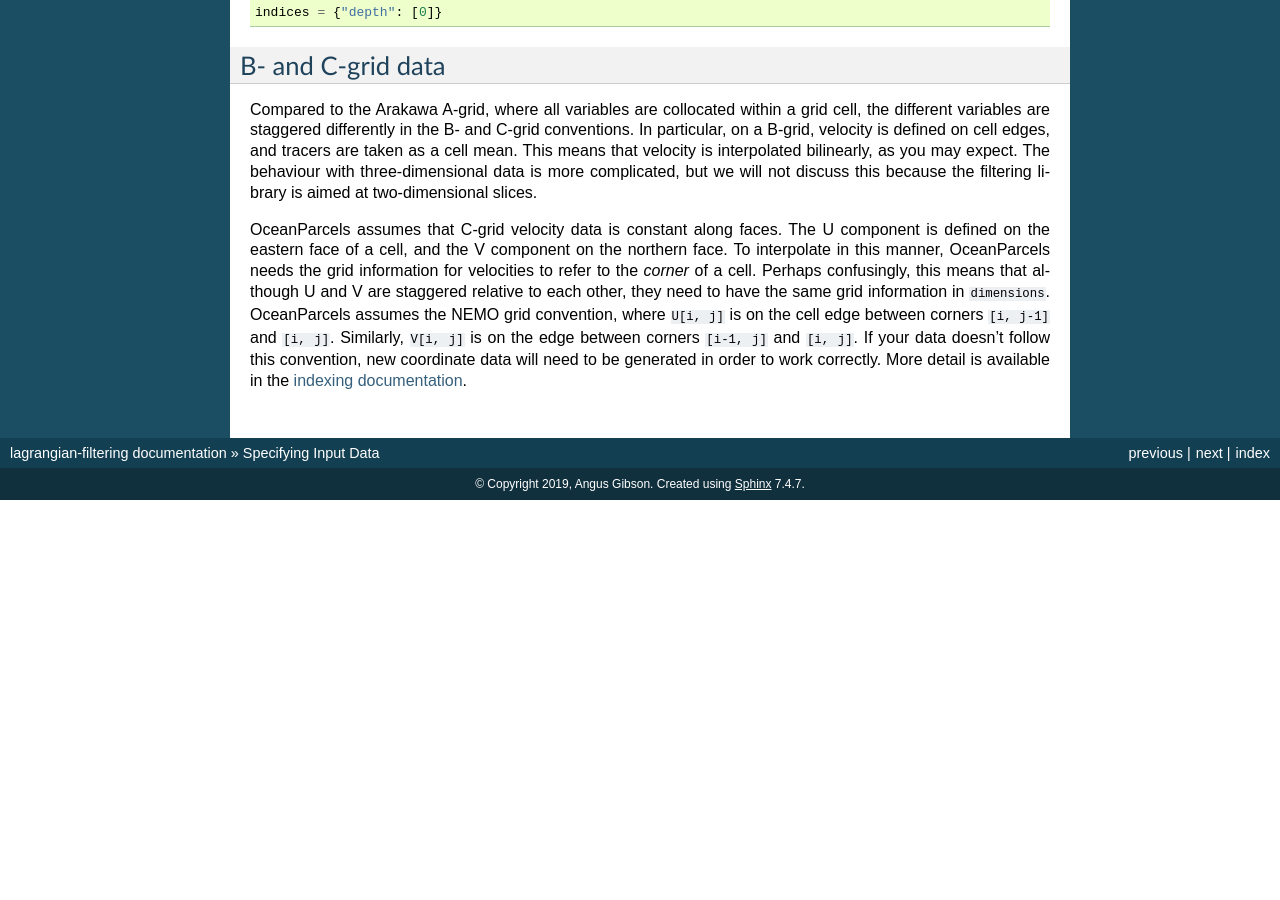
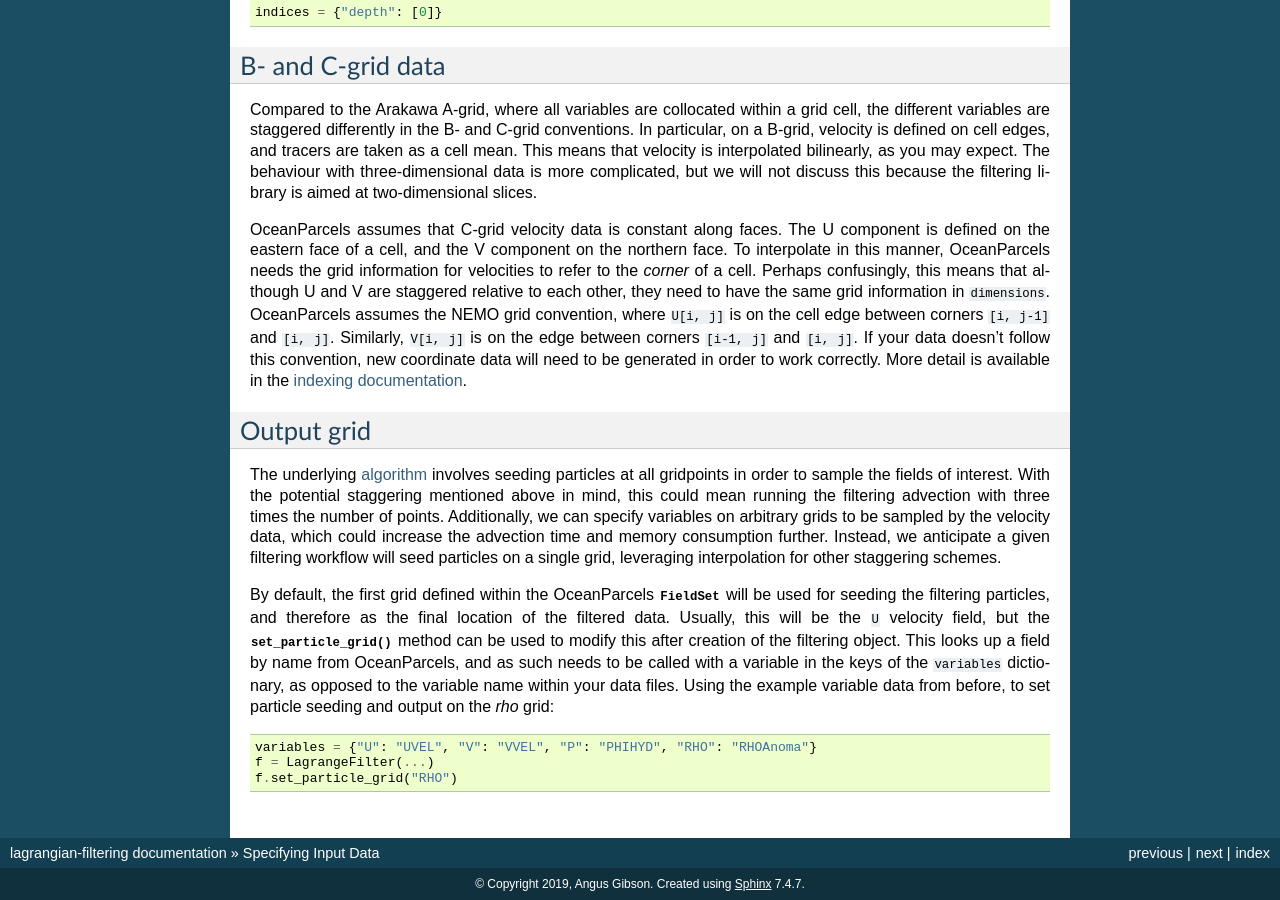
Before and after one commit to angus-g/lagrangian-filtering, a Sphinx documentation site: the page built from docs/data.rst, in a window 1280 px wide and 900 px high, scrolled down 1810 px. Built offline with Sphinx 7.4.7, drawn with Linux system fonts in a browser that asks for light colours; before the commit the page ends 2310 px from its top, so only the background shows below that.

Commit message:
Make the output file only use dimensions of the particle grid
Instead of copying dimensions from input variables across to the
output file, we now only reflect the grid on which the particles were
seeded in the output file, accurately locating the output data.

To not rely on the first FieldSet grid as the source of all truth, we
now also defer inertial filter creation, etc.

```diff
--- a/docs/data.rst
+++ b/docs/data.rst
@@ -152,3 +152,33 @@ in order to work correctly. More detail is available in the `indexing
 documentation`_.
 
 .. _indexing documentation: https://nbviewer.jupyter.org/github/OceanParcels/parcels/blob/master/parcels/examples/documentation_indexing.ipynb
+
+
+Output grid
+===========
+
+The underlying :doc:`algorithm <algorithm>` involves seeding particles
+at all gridpoints in order to sample the fields of interest. With the
+potential staggering mentioned above in mind, this could mean running
+the filtering advection with three times the number of
+points. Additionally, we can specify variables on arbitrary grids to
+be sampled by the velocity data, which could increase the advection
+time and memory consumption further. Instead, we anticipate a given
+filtering workflow will seed particles on a single grid, leveraging
+interpolation for other staggering schemes.
+
+By default, the first grid defined within the OceanParcels
+:py:class:`~parcels.fieldset.FieldSet` will be used for seeding the
+filtering particles, and therefore as the final location of the
+filtered data. Usually, this will be the ``U`` velocity field, but the
+:py:func:`~filtering.filtering.LagrangeFilter.set_particle_grid`
+method can be used to modify this after creation of the filtering
+object. This looks up a field by name from OceanParcels, and as such
+needs to be called with a variable in the keys of the ``variables``
+dictionary, as opposed to the variable name within your data
+files. Using the example variable data from before, to set particle
+seeding and output on the *rho* grid::
+
+  variables = {"U": "UVEL", "V": "VVEL", "P": "PHIHYD", "RHO": "RHOAnoma"}
+  f = LagrangeFilter(...)
+  f.set_particle_grid("RHO")
```
Also changed, not shown: 2 other files.
